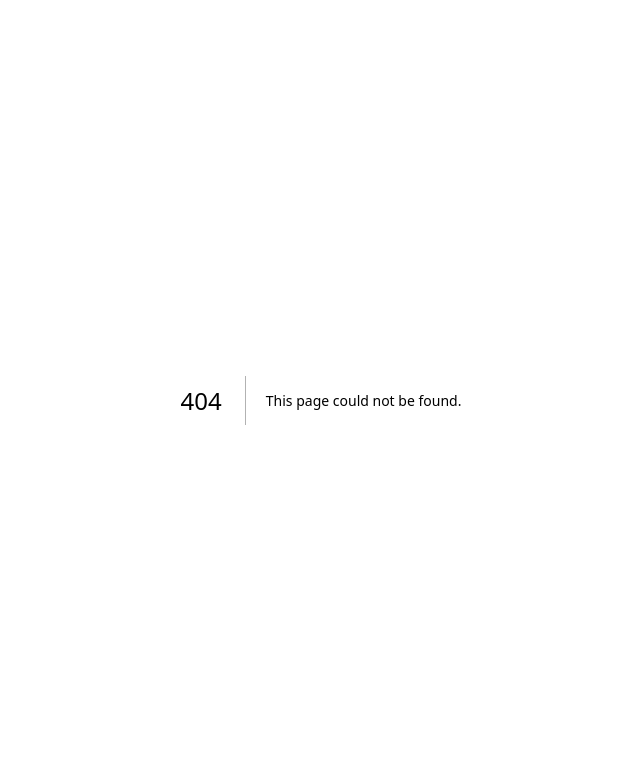
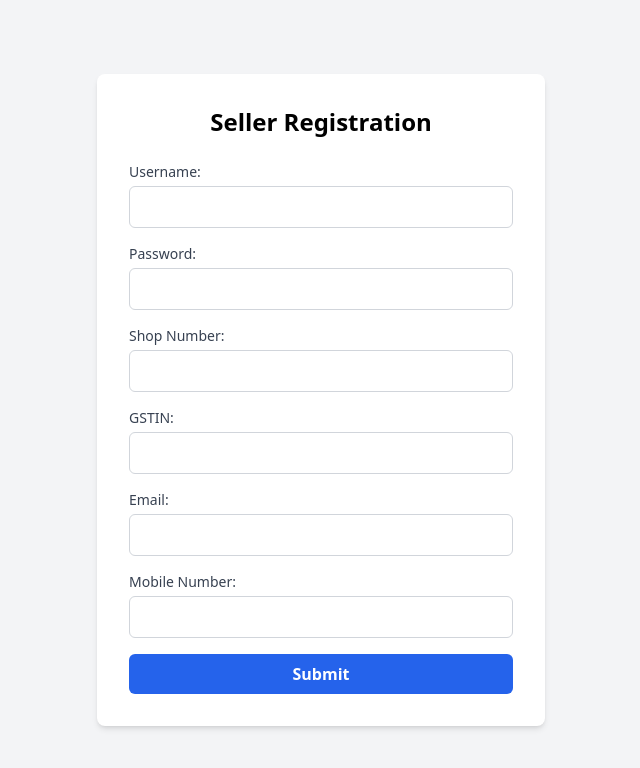
Before and after one commit to Agiless/mall_app, a Next.js app: page /login/seller in a window 1280 px wide. Before the commit this address had no page. Shown: the top 768 px of the page, without its empty margins (319-959 px from the left). Built offline with nearby package versions, Linux system fonts and the light colour scheme.

Commit message:
seller page

```diff
--- /dev/null
+++ b/app/login/seller/page.tsx
@@ -0,0 +1,208 @@
+/*"use-client"
+export default function Page(){
+    return(<><p>seller</p></>)
+}*/
+// pages/page.tsx
+
+"use client";
+import { useState } from 'react';
+
+const SellerForm = () => {
+  const [username, setUsername] = useState('');
+  const [password, setPassword] = useState('');
+  const [shopNumber, setShopNumber] = useState('');
+  const [gstin, setGstin] = useState('');
+  const [email, setEmail] = useState('');
+  const [mobileNumber, setMobileNumber] = useState('');
+
+  const handleSubmit = (e: React.FormEvent<HTMLFormElement>) => {
+    e.preventDefault();
+    console.log({
+      username,
+      password,
+      shopNumber,
+      gstin,
+      email,
+      mobileNumber,
+    });
+  };
+
+  return (
+    <div
+      className="flex items-center justify-center min-h-screen bg-gray-100"
+      style={{
+        backgroundImage: 'url(/pexels-demiansmit-449559 (1).jpg)', // Update the path as needed
+        backgroundSize: 'cover',
+        backgroundPosition: 'center',
+      }}
+    >
+      <div className="bg-white p-8 rounded-lg shadow-md w-full max-w-md">
+        <h1 className="text-2xl font-semibold text-center mb-6">Seller Registration</h1>
+        <form onSubmit={handleSubmit}>
+          <div className="mb-4">
+            <label htmlFor="username" className="block text-sm font-medium text-gray-700">Username:</label>
+            <input
+              type="text"
+              id="username"
+              value={username}
+              onChange={(e) => setUsername(e.target.value)}
+              required
+              className="mt-1 block w-full p-2 border border-gray-300 rounded-md focus:outline-none focus:ring focus:ring-blue-500"
+            />
+          </div>
+          <div className="mb-4">
+            <label htmlFor="password" className="block text-sm font-medium text-gray-700">Password:</label>
+            <input
+              type="password"
+              id="password"
+              value={password}
+              onChange={(e) => setPassword(e.target.value)}
+              required
+              className="mt-1 block w-full p-2 border border-gray-300 rounded-md focus:outline-none focus:ring focus:ring-blue-500"
+            />
+          </div>
+          <div className="mb-4">
+            <label htmlFor="shopNumber" className="block text-sm font-medium text-gray-700">Shop Number:</label>
+            <input
+              type="text"
+              id="shopNumber"
+              value={shopNumber}
+              onChange={(e) => setShopNumber(e.target.value)}
+              required
+              className="mt-1 block w-full p-2 border border-gray-300 rounded-md focus:outline-none focus:ring focus:ring-blue-500"
+            />
+          </div>
+          <div className="mb-4">
+            <label htmlFor="gstin" className="block text-sm font-medium text-gray-700">GSTIN:</label>
+            <input
+              type="text"
+              id="gstin"
+              value={gstin}
+              onChange={(e) => setGstin(e.target.value)}
+              required
+              className="mt-1 block w-full p-2 border border-gray-300 rounded-md focus:outline-none focus:ring focus:ring-blue-500"
+            />
+          </div>
+          <div className="mb-4">
+            <label htmlFor="email" className="block text-sm font-medium text-gray-700">Email:</label>
+            <input
+              type="email"
+              id="email"
+              value={email}
+              onChange={(e) => setEmail(e.target.value)}
+              required
+              className="mt-1 block w-full p-2 border border-gray-300 rounded-md focus:outline-none focus:ring focus:ring-blue-500"
+            />
+          </div>
+          <div className="mb-4">
+            <label htmlFor="mobileNumber" className="block text-sm font-medium text-gray-700">Mobile Number:</label>
+            <input
+              type="tel"
+              id="mobileNumber"
+              value={mobileNumber}
+              onChange={(e) => setMobileNumber(e.target.value)}
+              required
+              className="mt-1 block w-full p-2 border border-gray-300 rounded-md focus:outline-none focus:ring focus:ring-blue-500"
+            />
+          </div>
+          <button
+            type="submit"
+            className="w-full bg-blue-600 text-white font-semibold py-2 rounded-md hover:bg-blue-700 transition duration-200"
+          >
+            Submit
+          </button>
+        </form>
+      </div>
+    </div>
+  );
+};
+
+export default SellerForm;
+
+/*
+
+import { useState } from 'react';
+
+const SellerForm = () => {
+  const [username, setUsername] = useState('');
+  const [password, setPassword] = useState('');
+  const [gstin, setGstin] = useState('');
+  const [mobileNumber, setMobileNumber] = useState('');
+
+  const handleSubmit = (e: React.FormEvent<HTMLFormElement>) => {
+    e.preventDefault();
+    console.log({
+      username,
+      password,
+      gstin,
+      mobileNumber,
+    });
+  };
+
+  return (
+    <div className="flex items-center justify-center min-h-screen bg-gray-100"
+    style={{
+        backgroundImage: 'url(/pexels-demiansmit-449559 (1).jpg)', // Replace with your image path
+        backgroundSize: 'cover',
+        backgroundPosition: 'center',
+      }}>
+      <div className="bg-white p-8 rounded-lg shadow-md w-full max-w-md">
+        <h1 className="text-2xl font-semibold text-center mb-6">Seller Registration</h1>
+        <form onSubmit={handleSubmit}>
+          <div className="mb-4">
+            <label htmlFor="username" className="block text-sm font-medium text-gray-700">Username:</label>
+            <input
+              type="text"
+              id="username"
+              value={username}
+              onChange={(e) => setUsername(e.target.value)}
+              required
+              className="mt-1 block w-full p-2 border border-gray-300 rounded-md focus:outline-none focus:ring focus:ring-blue-500"
+            />
+          </div>
+          <div className="mb-4">
+            <label htmlFor="password" className="block text-sm font-medium text-gray-700">Password:</label>
+            <input
+              type="password"
+              id="password"
+              value={password}
+              onChange={(e) => setPassword(e.target.value)}
+              required
+              className="mt-1 block w-full p-2 border border-gray-300 rounded-md focus:outline-none focus:ring focus:ring-blue-500"
+            />
+          </div>
+          <div className="mb-4">
+            <label htmlFor="gstin" className="block text-sm font-medium text-gray-700">GSTIN:</label>
+            <input
+              type="text"
+              id="gstin"
+              value={gstin}
+              onChange={(e) => setGstin(e.target.value)}
+              required
+              className="mt-1 block w-full p-2 border border-gray-300 rounded-md focus:outline-none focus:ring focus:ring-blue-500"
+            />
+          </div>
+          <div className="mb-4">
+            <label htmlFor="mobileNumber" className="block text-sm font-medium text-gray-700">Mobile Number:</label>
+            <input
+              type="tel"
+              id="mobileNumber"
+              value={mobileNumber}
+              onChange={(e) => setMobileNumber(e.target.value)}
+              required
+              className="mt-1 block w-full p-2 border border-gray-300 rounded-md focus:outline-none focus:ring focus:ring-blue-500"
+            />
+          </div>
+          <button
+            type="submit"
+            className="w-full bg-blue-600 text-white font-semibold py-2 rounded-md hover:bg-blue-700 transition duration-200"
+          >
+            Submit
+          </button>
+        </form>
+      </div>
+    </div>
+  );
+};
+
+export default SellerForm;*/
```
Also changed, not shown: public/pexels-demiansmit-449559 (1).jpg (added), 1 other file (tests, documents, lock files or other folders).
